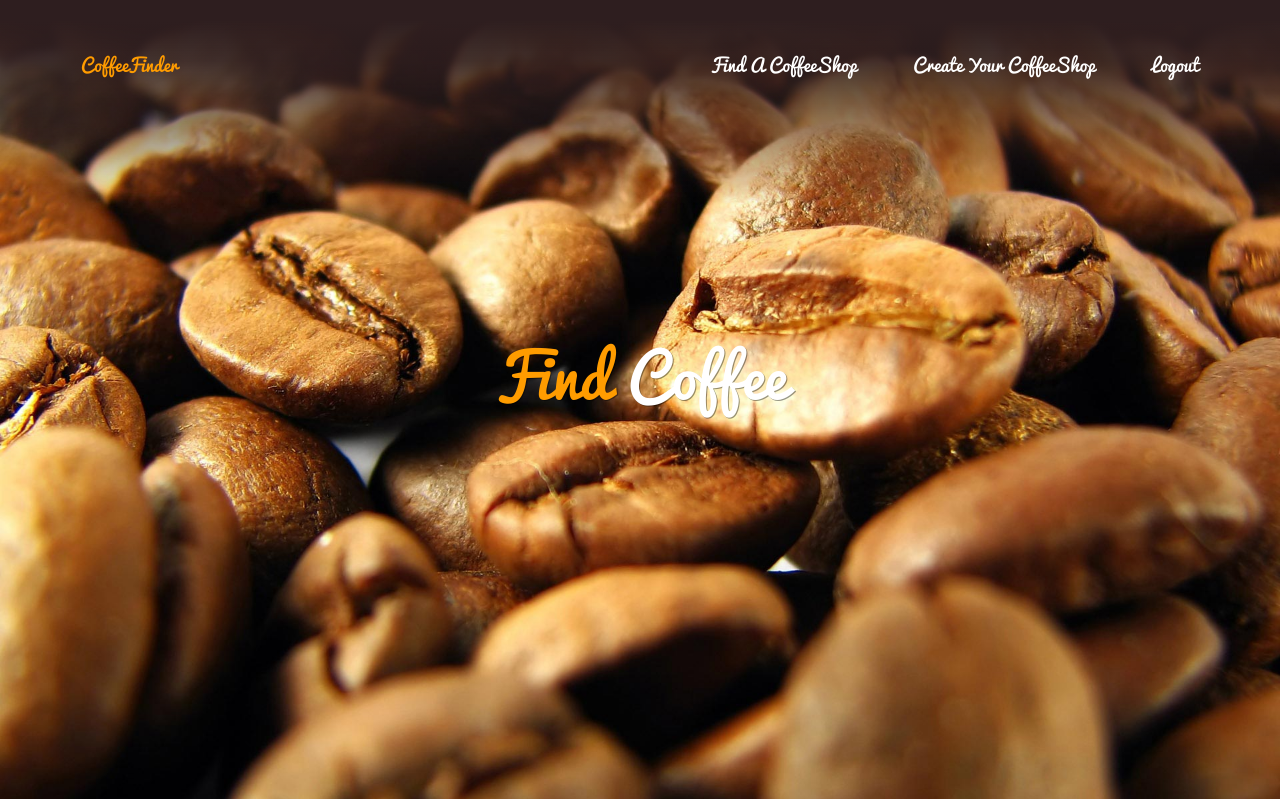
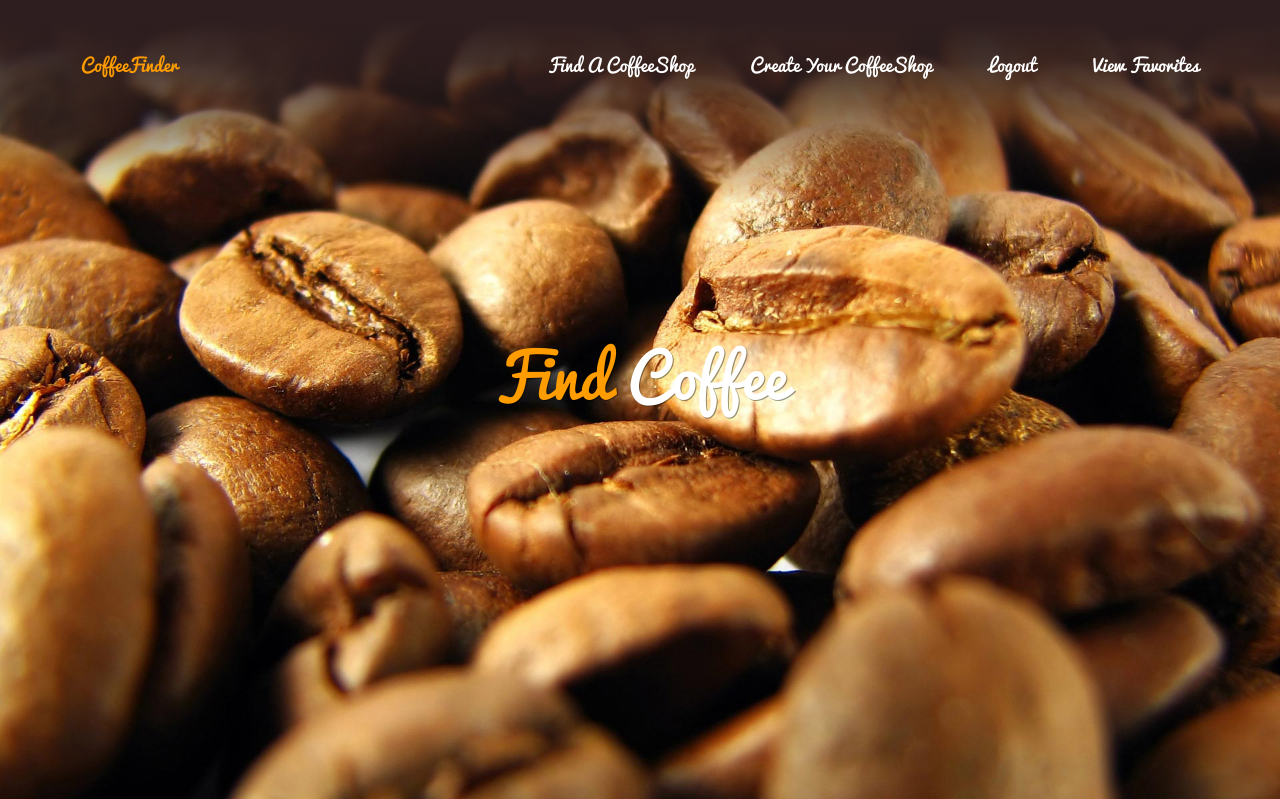
Before and after one commit to ahmedetefy/KodokyojinCoffeeFinder, a Django app: page /CoffeeFinderApp/ in a window 1280 px wide. Shown: the top 799 px of the page. Run offline with Django 3.2, Linux system fonts and the light colour scheme; a user stored in the database is signed in; parts of the project's set-up code (start-up, migrations or seed data) failed here and were passed over; some libraries are stand-ins or nearby versions.

Commit message:
added model for favorite coffees #64

```diff
--- a/CoffeeFinder/CoffeeFinderApp/models.py
+++ b/CoffeeFinder/CoffeeFinderApp/models.py
@@ -101,3 +101,8 @@ class Order(models.Model):
         phone = models.CharField(max_length = 128)
         status = models.CharField(max_length = 128)
         coffeeshop = models.ForeignKey(Page)
+
+class Favourite(models.Model):
+    user = models.ForeignKey(User)
+    coffeeshop_item = models.ForeignKey(Coffee_item)
+    page = models.ForeignKey(Page)
--- a/CoffeeFinder/CoffeeFinderApp/urls.py
+++ b/CoffeeFinder/CoffeeFinderApp/urls.py
@@ -26,4 +26,5 @@ urlpatterns = patterns('',
         url(r'^(?P<page_name_slug>[\w\-]+)/makeOrder/', views.makeOrder, name='makeOrder'),
         url(r'^(?P<page_name_slug>[\w\-]+)/editStatus/', views.editStatus, name='editOrder'),
         url(r'^uploadImage_item/$', views.uploadImage_item, name='uploadImage_item'),
+        url(r'^view_favorites/$', views.view_favorites, name='view_favorites'),
         )
--- a/CoffeeFinder/CoffeeFinderApp/views.py
+++ b/CoffeeFinder/CoffeeFinderApp/views.py
@@ -1,6 +1,6 @@
 from django.conf import settings
 from django.shortcuts import get_object_or_404
-from CoffeeFinderApp.models import Coffee_item,Page,UserProfile, Coffee_page_image, Order, Coffee_item_review,Coffee_item_image
+from CoffeeFinderApp.models import Coffee_item,Page,UserProfile, Coffee_page_image, Order, Coffee_item_review,Coffee_item_image, Favourite
 from forms import Page_form , UserForm , ReviewForm, DeliveryForm, EditStatus, ImageForm
 from django.shortcuts import render , render_to_response
 from django.http import HttpResponseRedirect,HttpResponse,HttpResponseForbidden
@@ -40,6 +40,13 @@ def page_list(request):
 
     # Render the response and send it back!
     return render(request, 'CoffeeFinderApp/page_list.html', context_dict)
+
+
+def view_favorites(request):
+
+    items = Favourite.objects.filter(user_id = request.user.id )
+    context_dict = { 'items': items }
+    return render(request, 'CoffeeFinderApp/view_favorites.html', context_dict)
 
 
 def coffee_item_page(request, coffee_item_name_id):
--- a/CoffeeFinder/templates/CoffeeFinderApp/index.html
+++ b/CoffeeFinder/templates/CoffeeFinderApp/index.html
@@ -38,6 +38,7 @@
                 </li>
                 {% if user.is_authenticated %}
                 <li><a href="/CoffeeFinderApp/logout/">Logout</a></li>
+                <li><a href="/CoffeeFinderApp/view_favorites/">View Favorites</a>
                 {% else %}
                 <li><a href="/CoffeeFinderApp/login/">Sign In</a></li>
                 <li><a href="/CoffeeFinderApp/register/">Register</a></li>
```
Also changed, not shown: CoffeeFinder/templates/CoffeeFinderApp/view_favorites.html (added, +12 -0 lines), CoffeeFinder/CoffeeFinderApp/migrations/0002_favourite.py (added), CoffeeFinder/db.sqlite3, 13 other files.
